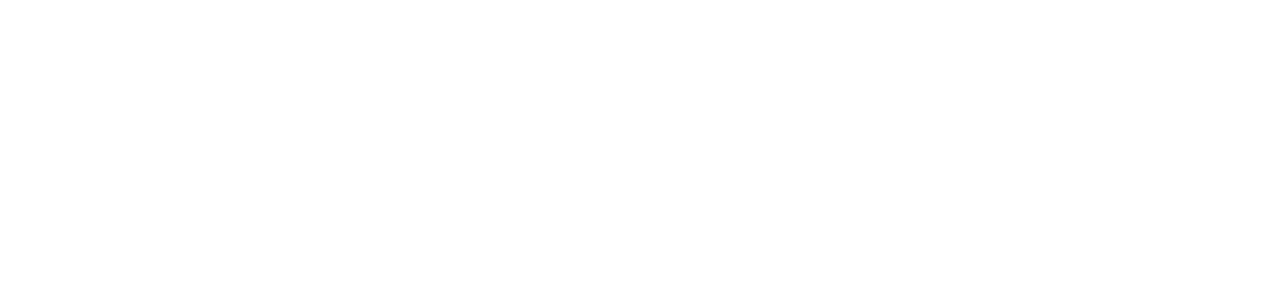
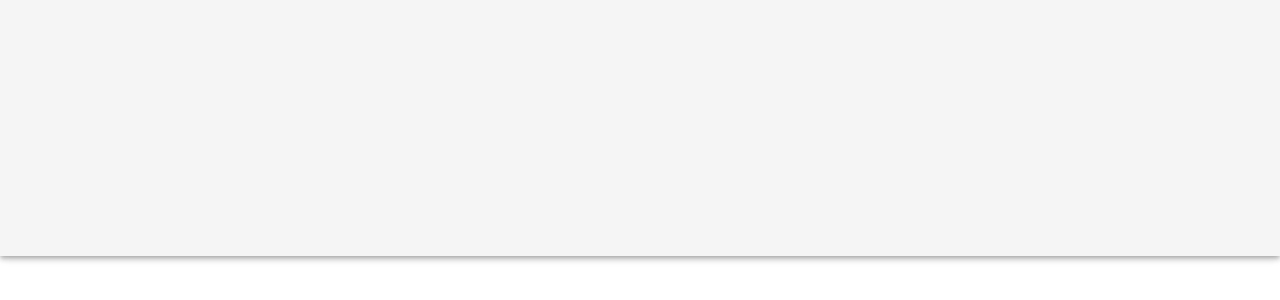
Before and after one commit to MatinMAB/archieve-project, a Vue app: page /about in a window 1280 px wide. Shown: the part 176-476 px from the top of the page. Built offline with nearby package versions, Linux system fonts and the light colour scheme.

Commit message:
add vuetify and remove unnecessary files that vuetify created

```diff
--- a/public/index.html
+++ b/public/index.html
@@ -1,11 +1,13 @@
 <!DOCTYPE html>
-<html lang="">
+<html lang="en">
   <head>
     <meta charset="utf-8">
     <meta http-equiv="X-UA-Compatible" content="IE=edge">
     <meta name="viewport" content="width=device-width,initial-scale=1.0">
     <link rel="icon" href="<%= BASE_URL %>favicon.ico">
     <title><%= htmlWebpackPlugin.options.title %></title>
+    <link rel="stylesheet" href="https://fonts.googleapis.com/css?family=Roboto:100,300,400,500,700,900">
+    <link rel="stylesheet" href="https://cdn.jsdelivr.net/npm/@mdi/font@latest/css/materialdesignicons.min.css">
   </head>
   <body>
     <noscript>
--- a/src/App.vue
+++ b/src/App.vue
@@ -1,9 +1,18 @@
 <template>
-  <div>
-    <router-view/>
-  </div>
+  <v-app>
+    <v-app-bar></v-app-bar>
+    <v-main>
+      <router-view />
+    </v-main>
+  </v-app>
 </template>
 
-<style>
+<script>
+export default {
+  name: "App",
 
-</style>
+  data: () => ({
+    //
+  }),
+};
+</script>
--- a/src/main.js
+++ b/src/main.js
@@ -2,11 +2,13 @@
 import App from './App.vue'
 import router from './router'
 import store from './store'
+import vuetify from './plugins/vuetify'
 
 Vue.config.productionTip = false
 
 new Vue({
   router,
   store,
+  vuetify,
   render: h => h(App)
 }).$mount('#app')
--- /dev/null
+++ b/src/plugins/vuetify.js
@@ -0,0 +1,8 @@
+import Vue from 'vue';
+import Vuetify from 'vuetify/lib/framework';
+
+Vue.use(Vuetify);
+
+export default new Vuetify({
+  rtl : true,
+});
--- a/vue.config.js
+++ b/vue.config.js
@@ -1,4 +1,6 @@
 const { defineConfig } = require('@vue/cli-service')
 module.exports = defineConfig({
-  transpileDependencies: true
+  transpileDependencies: [
+    'vuetify'
+  ]
 })
```
Also changed, not shown: package.json (+6 -1 lines), 1 other file (tests, documents, lock files or other folders).
